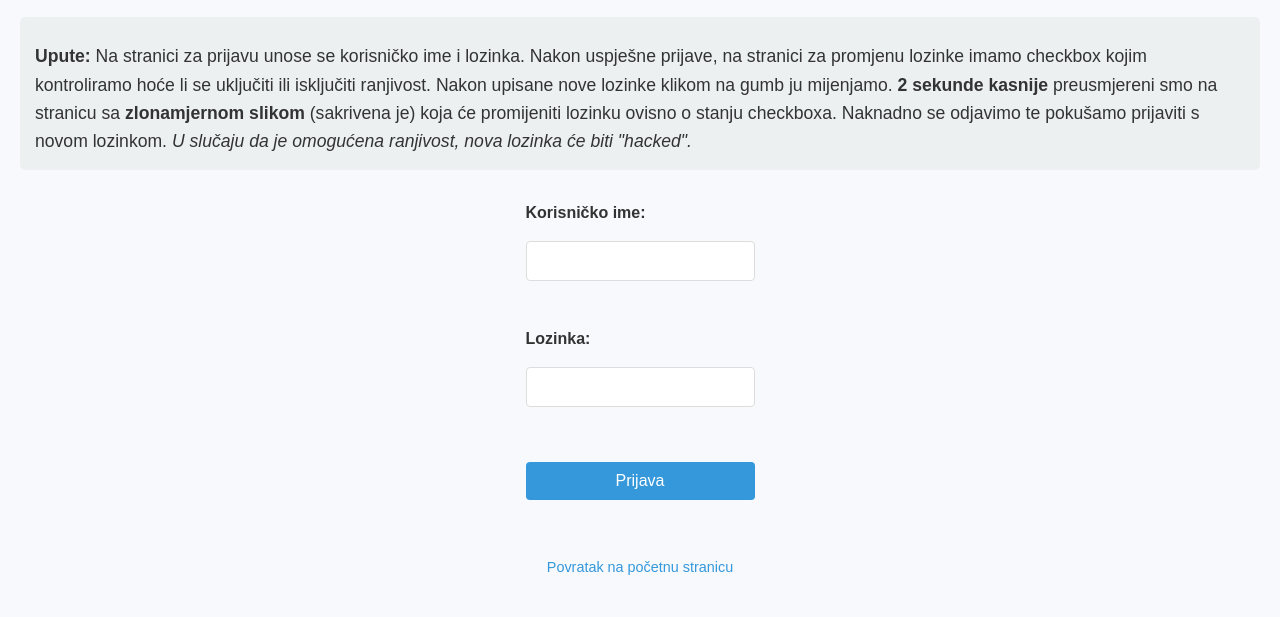
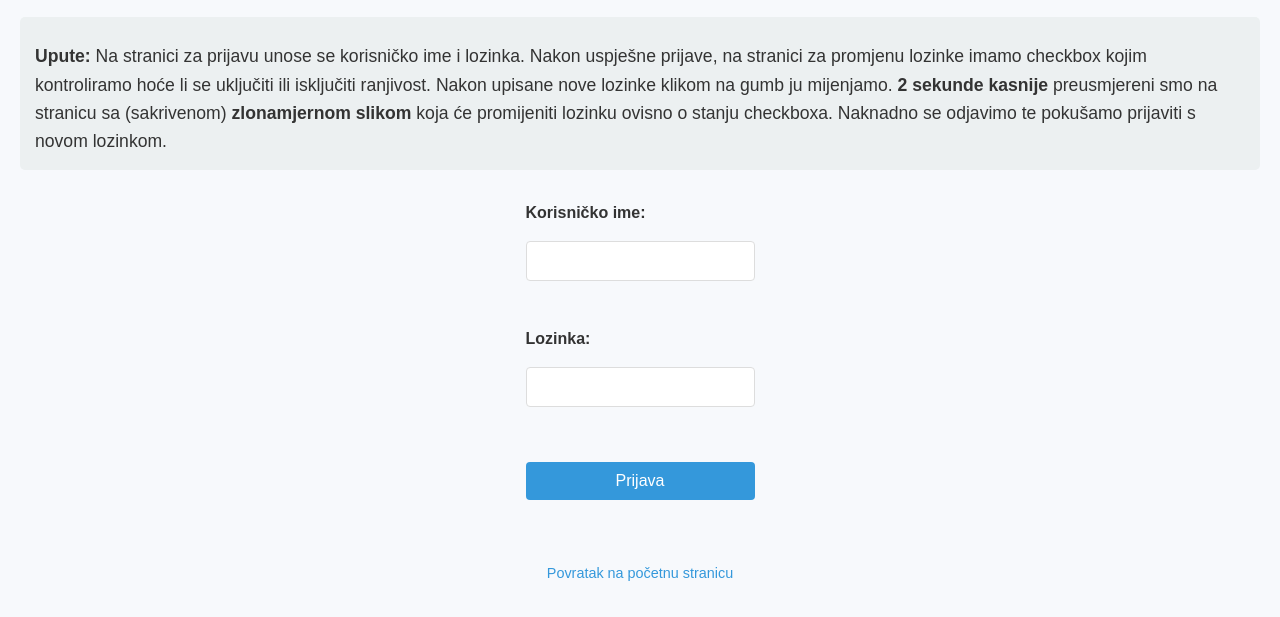
Before and after one commit to zoah4/Web2-labos2, a website: page views/login.html in a window 1280 px wide. Shown: the part 61-678 px from the top of the page. Drawn offline with Linux system fonts and the light colour scheme.

Commit message:
Izmjena uputa i izgleda

```diff
--- a/views/login.html
+++ b/views/login.html
@@ -12,8 +12,8 @@
     <div class="instructions">
         <p>
             <strong>Upute: </strong>Na stranici za prijavu unose se korisničko ime i lozinka. Nakon uspješne prijave, na stranici za promjenu lozinke imamo checkbox kojim kontroliramo hoće li se uključiti ili isključiti ranjivost. Nakon upisane nove lozinke klikom na gumb ju mijenjamo.
-            <strong>2 sekunde kasnije</strong> preusmjereni smo na stranicu sa <strong>zlonamjernom slikom</strong> (sakrivena je) koja će promijeniti lozinku ovisno o stanju checkboxa.
-            Naknadno se odjavimo te pokušamo prijaviti s novom lozinkom. <em>U slučaju da je omogućena ranjivost, nova lozinka će biti "hacked".</em>
+            <strong>2 sekunde kasnije</strong> preusmjereni smo na stranicu sa (sakrivenom) <strong>zlonamjernom slikom</strong> koja će promijeniti lozinku ovisno o stanju checkboxa.
+            Naknadno se odjavimo te pokušamo prijaviti s novom lozinkom.
         </p>
     </div>
     <form id="login-form" method="POST" action="/login">
--- a/views/style.css
+++ b/views/style.css
@@ -186,3 +186,7 @@ a:hover {
 .instructions strong {
     font-weight: bold;
 }
+
+button[type="submit"] {
+    margin-bottom: 6px;
+}
```
